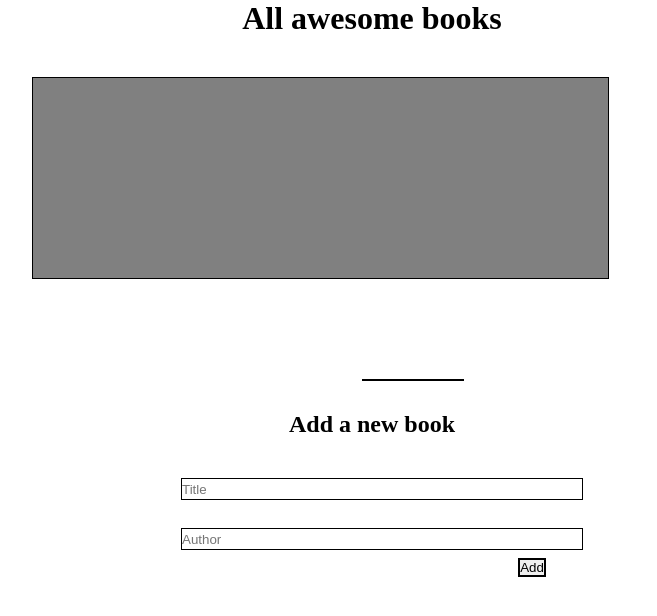
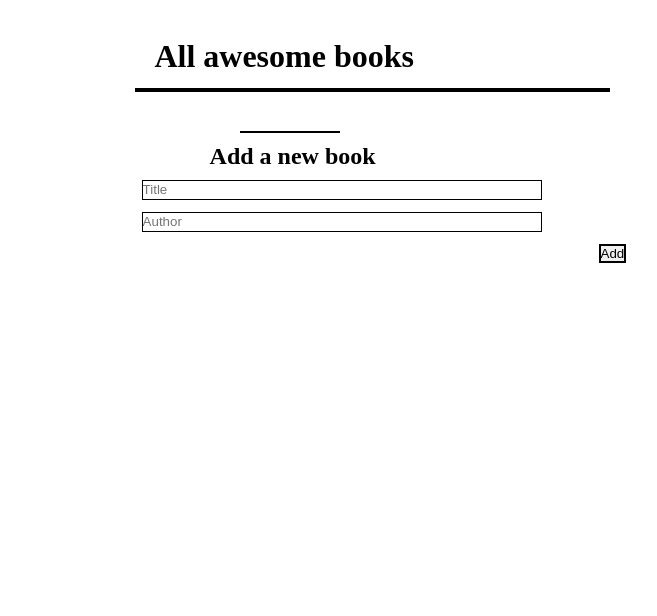
Before and after one commit to 29td/Awesome-books, a website: page index.html in a window 1280 px wide. Shown: the whole page, without its empty margins (268-925 px from the left). Drawn offline with Linux system fonts and the light colour scheme.

Commit message:
Make changes to to style the project

```diff
--- a/index.html
+++ b/index.html
@@ -8,19 +8,21 @@
     <link rel="stylesheet" href="style.css">
 </head>
 <body>
+
     <!-- Title -->
+
     <h1 class="books">All awesome books</h1>
 
     <!-- Dynamic Section -->
     <div id="book-collection">
         <!-- Added content from JS -->
     </div>
-    <hr>
 
     <!-- The form section -->
     <nav class="forms-section">
+        <hr>
+        <h2>Add a new book</h2>
         <form id="form">
-        <h1>Add a new book</h1>
             <div class="text-input">
                 <input type="text" id="title" name="title" placeholder="Title" required>
             </div>
@@ -31,6 +33,7 @@
             <button type="submit" class="addbtn">Add</button>
         </form>
     </nav>
+
 <script src="script.js"></script>
 </body>
 </html>
--- a/script.js
+++ b/script.js
@@ -55,9 +55,11 @@ class UI {
     const list = document.querySelector('#book-collection');
     const addedbook = document.createElement('div');
     addedbook.innerHTML = `
-          <p class="book-list">${book.title}</p>
-          <p class="book-list">${book.author}</p>
-          <button type="submit" class="delete">Remove</button>
+          <div class="display-collection">
+          <p id="book-list">${book.title}<span>by</span></p>
+          <p id="book-list-author">${book.author}</p>
+          <button id="book-list" type="submit" class="delete">Remove</button>
+          </div>
         `;
     list.appendChild(addedbook);
   }
--- a/style.css
+++ b/style.css
@@ -1,31 +1,118 @@
 * {
   padding: 0;
   margin: 0;
+  box-sizing: border-box;
+}
+
+.books {
+  margin-left: 33%;
+  margin-bottom: 1%;
+  margin-top: 3%;
+}
+
+#book-collection {
+  border: 2px solid #000;
+  margin: auto;
+  background: #fff;
+  width: 475px;
+  height: fit-content;
+}
+
+.display-collection {
+  display: flex;
+  justify-content: space-between;
+  background-color: silver;
+  margin: 12px;
+}
+
+#book-list-author {
+  margin-left: -40%;
+}
+
+span {
+  margin: 12px;
+}
+
+.forms-section {
+  margin-left: 32%;
+  margin-top: 3%;
+}
+
+hr {
+  border: 1px solid;
+  width: 100px;
+  margin-left: 98px;
+}
+
+h2 {
+  margin-left: 68px;
+  margin-top: 10px;
+  margin-bottom: 10px;
 }
 
 .text-input {
-  height: 10px;
+  height: 20px;
+  margin-bottom: 12px;
 }
 
-.books {
+.addbtn {
+  border: 2px solid;
+  margin-left: 52.5%;
+
+}
+
+#title {
+  height: 20px;
+  border: 1px solid;
+  width: 50vh;
+}
+
+#author {
+  height: 20px;
+  /* margin-left: -30px; */
+  border: 1px solid;
+  width: 50vh;
+}
+
+.delete {
+ border: 2px solid #000;
+ box-shadow: 0 4px 5px;
+}
+
+
+/* .text-input {
+  height: 10px;
+  margin-top: 40px;
+  margin-left: 250px;
+} */
+
+/* .books {
   display: flex;
   align-items: center;
   justify-content: center;
 }
 
 #book-collection {
-  background-color: gray;
+  background-color: mistyrose;
   padding: 0;
   margin-left: 300px;
   width: 575px;
   height: 200px;
   border: 1px solid;
+  display: flex;
+  justify-content: space-between;
 }
 
-div {
-  margin-top: 40px;
-  margin-left: 250px;
+#book-list {
+  display: inline;
+  background-color: silver;
 }
+
+.delete {
+  margin-left: -23%;
+}
+
+
 
 #form {
   margin-top: 30px;
@@ -33,19 +120,9 @@ div {
   flex-direction: column;
   align-items: center;
   justify-content: space-around;
-  /* margin-left: 50px; */
+
 }
 
-.delete {
-  display: flex;
-  margin-top: -20px;
-  margin-left: 250px;
-}
-
-.book-list {
-  background-color: gray;
-  display: inline;
-}
 
 hr {
   border: 1px solid;
@@ -72,4 +149,4 @@ hr {
   margin-top: 20px;
   border: 2px solid;
   margin-left: 320px;
-}
+} */
```
Lines whose indentation alone changed are shown as unchanged.
